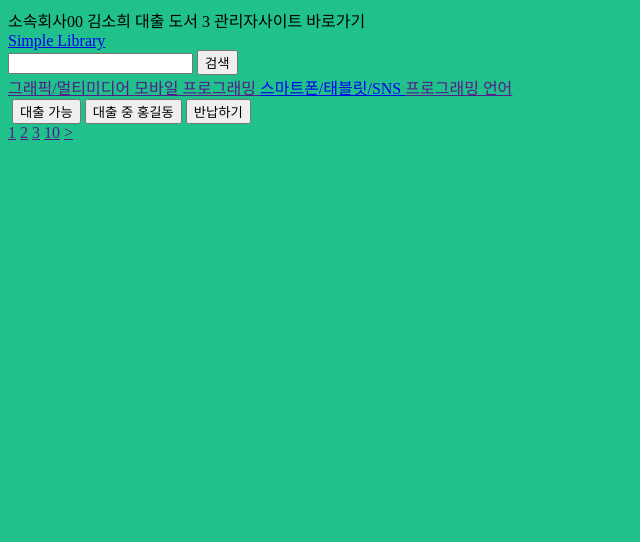
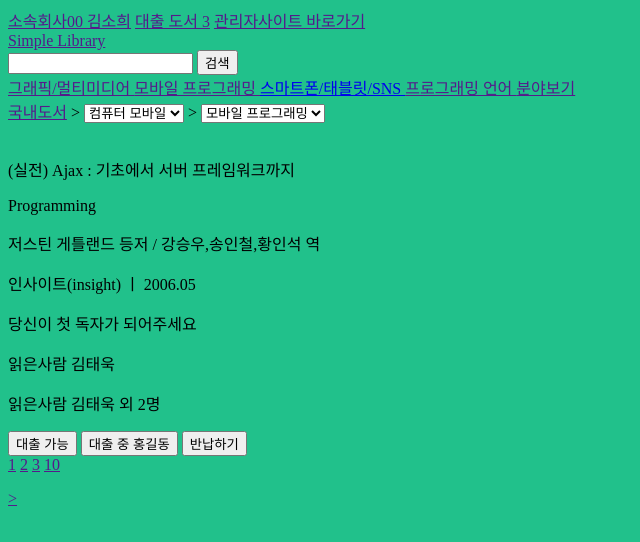
Before and after one commit to DancingWhales/SimpleLibrary-Web, a plain HTML site: page booklist/index.html in a window 1280 px wide. Shown: the top 542 px of the page, without its empty margins (0-640 px from the left). Drawn offline with Linux system fonts and the light colour scheme; files that its build step writes are made by us from their sources.

Commit message:
booklist 1차 완성본
1차 완성본 피드백 부탁드려요~~

```diff
--- a/booklist/index.html
+++ b/booklist/index.html
@@ -8,11 +8,13 @@
 </head>
 <body>
 <header>
-        소속회사00 김소희 대출 도서 3 관리자사이트 바로가기
+    <a href="">소속회사00 김소희</a> <!--링크 입력-->
+    <a href="">대출 도서 3</a> <!--링크 입력 / 대출도서 갯수 변환-->
+    <a href="">관리자사이트 바로가기</a> <!--링크 입력-->
 </header>
 <main>
     <div class="header">
-        <a href="https://www.naver.com/"> <!--메인페이지 url 입력-->
+        <a href=""> <!--메인페이지 url 입력-->
             Simple Library
         </a>
         <form action="검색url"> <!--링크 수정-->
@@ -22,7 +24,7 @@
             </button>
         </form>
     </div>
-      <div class="genre">
+    <div class="category">  <!--가장 검색이 많이 된 카테고리 순서-->
         <a aria-label="graphic/multimedia" href=""> <!--링크 입력-->
             그래픽/멀티미디어
         </a>
@@ -32,20 +34,44 @@
         <a aria-label="" href="smartphone/tablet/SNS"> <!--링크 입력-->
             스마트폰/태블릿/SNS
         </a>
-          <a aria-label="programming lan" href=""> <!--링크 입력-->
+        <a aria-label="programming language" href=""> <!--링크 입력-->
             프로그래밍 언어
+        </a>
+        <a href=""> <!--자바스크립트으으으으으으으으으으으으으으-->
+            분야보기
         </a>
     </div>
 
-       <div>
-
+    <div class="category_now">
+        <a href="">국내도서</a>  <!--링크 입력-->
+        >
+        <select name="" class=""> <!--DB에 맞춰 name과 option value줘야할듯 -->
+            <option value="">컴퓨터 모바일</option>
+            <option value="">대학교재</option>
+            <option value="">수험서/자격증</option>
+        </select>
+        >
+        <select name="" class=""> <!--DB에 맞춰 name과 option value줘야할듯-->
+            <option value="">모바일 프로그래밍</option>
+            <option value="">프로그래밍 언어</option>
+            <option value="">그래픽/멀티미디어</option>
+        </select>
     </div>
 
-      <div class="booklist">
+
+    <div class="book_list">
         <div class="book_1">
             <img src="" alt="">
+            <p>(실전) Ajax : 기초에서 서버 프레임워크까지</p>
+            <p>Programming</p>
+            <p>저스틴 게틀랜드 등저 / 강승우,송인철,황인석 역</p>
+            <p>인사이트(insight) ㅣ 2006.05</p>
 
-              <button class="rent_ok">대출 가능</button>
+            <p>당신이 첫 독자가 되어주세요</p> <!--읽은사람수 및 첫 구독요청 경우 3가지-->
+            <p>읽은사람 김태욱</p>
+            <p>읽은사람 김태욱 외 2명</p>
+
+            <button class="rent_ok">대출 가능</button> <!--버튼3가지-->
             <button class="rent_ing">대출 중 홍길동</button>
             <button class="rent_back">반납하기</button>
         </div>
@@ -82,6 +108,7 @@
     <a aria-label="page_2" href="">2</a> <!--링크 입력-->
     <a aria-label="page_3" href="">3</a> <!--링크 입력-->
     <a aria-label="page_10" href="">10</a> <!--링크 입력-->
+    <p></p>
     <a aria-label="next_10" href="">></a> <!--링크 입력-->
 
 </footer>
```
Lines whose indentation alone changed are shown as unchanged.
